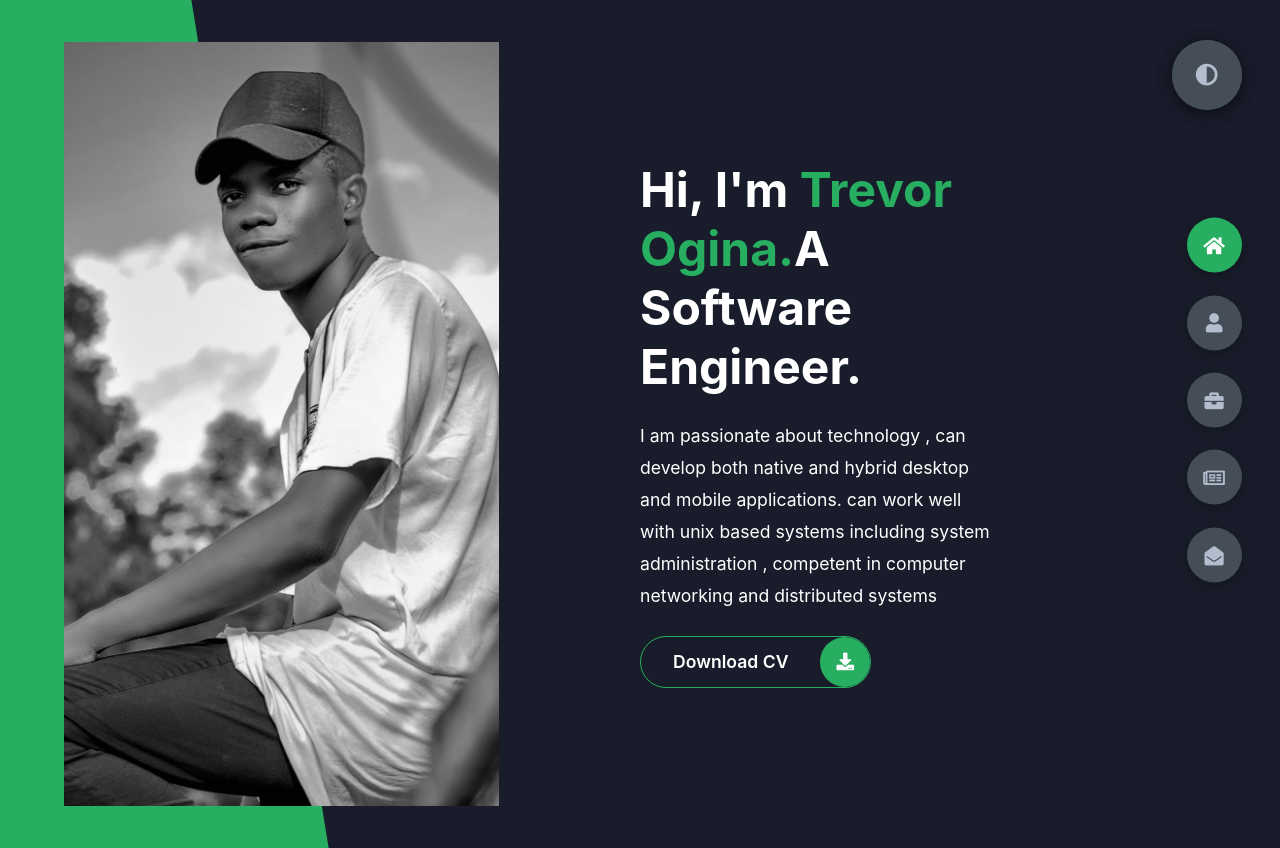
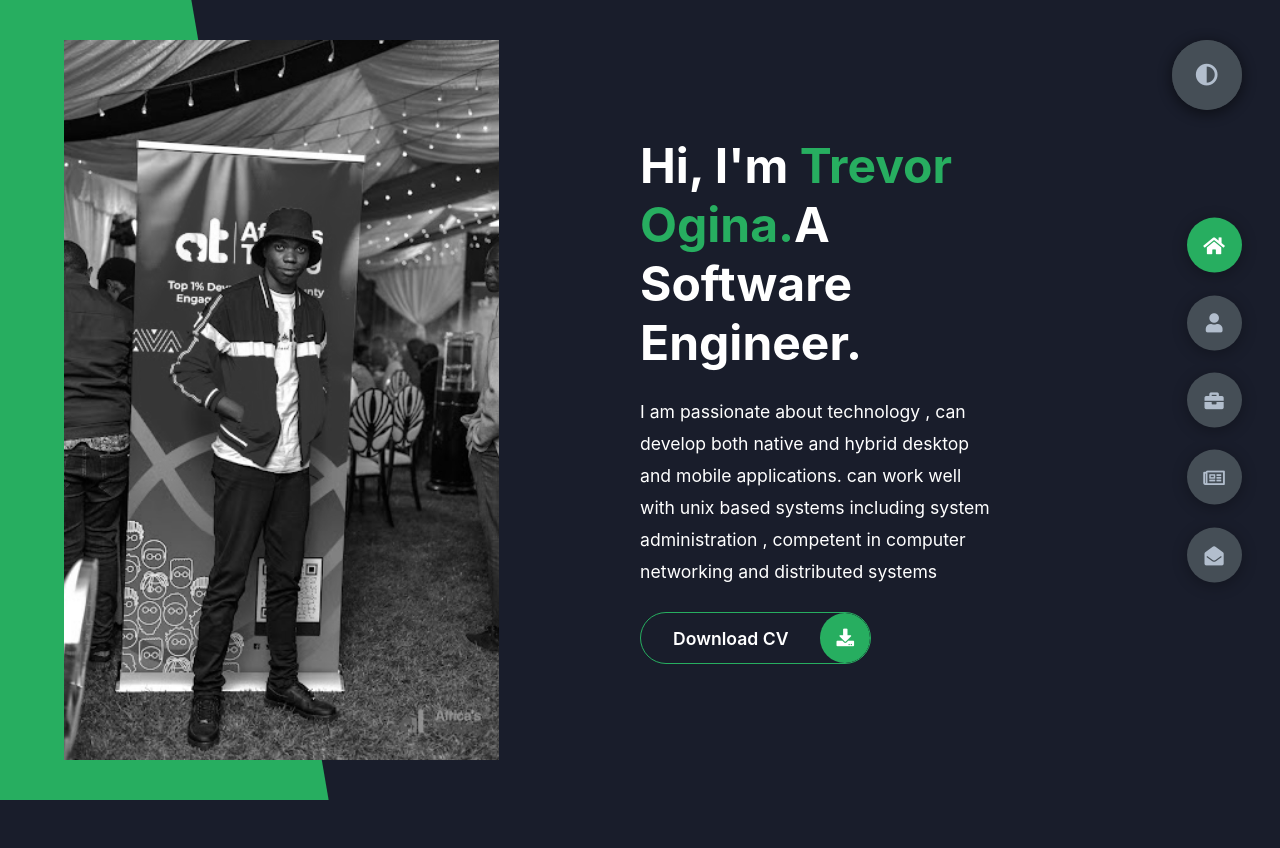
Before and after one commit to Trevor-crypto243/TREVOR-OGINA-S-PORTFOLIO-WEBSITE, a React (Create React App) app: page / in a window 1280 px wide. After the commit the page ends 800 px from the top, so only its background shows below. Built offline with nearby package versions, Linux system fonts and the light colour scheme.

Commit message:
Update Home.js
Changed the display photo

```diff
--- a/src/Home.js
+++ b/src/Home.js
@@ -6,7 +6,7 @@ const Home = () => {
                 <div class="left-header">
                     <div class="h-shape"></div>
                     <div class="image">
-                        <img src="img/1.jpg" alt=""/>
+                        <img src="img/africas2.jpg" alt=""/>
                     </div>
                 </div>
                 <div class="right-header">
```
